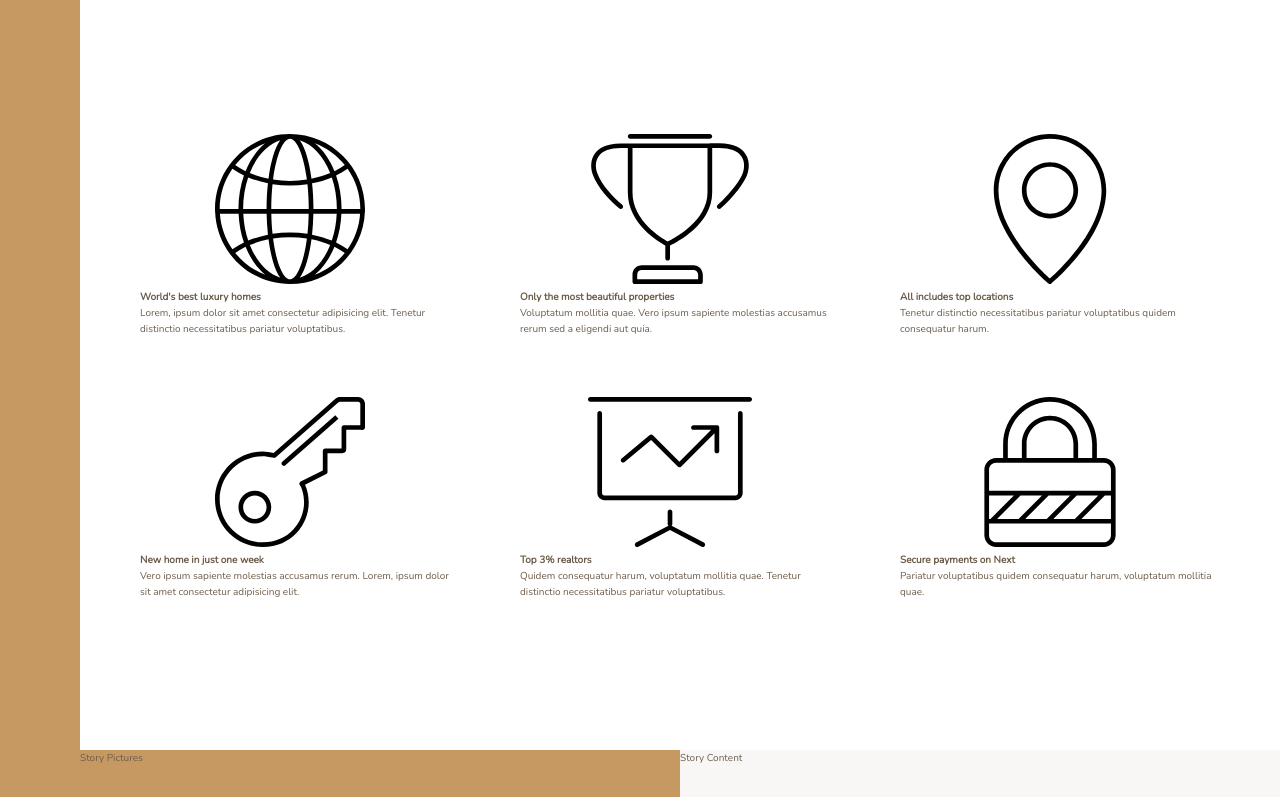
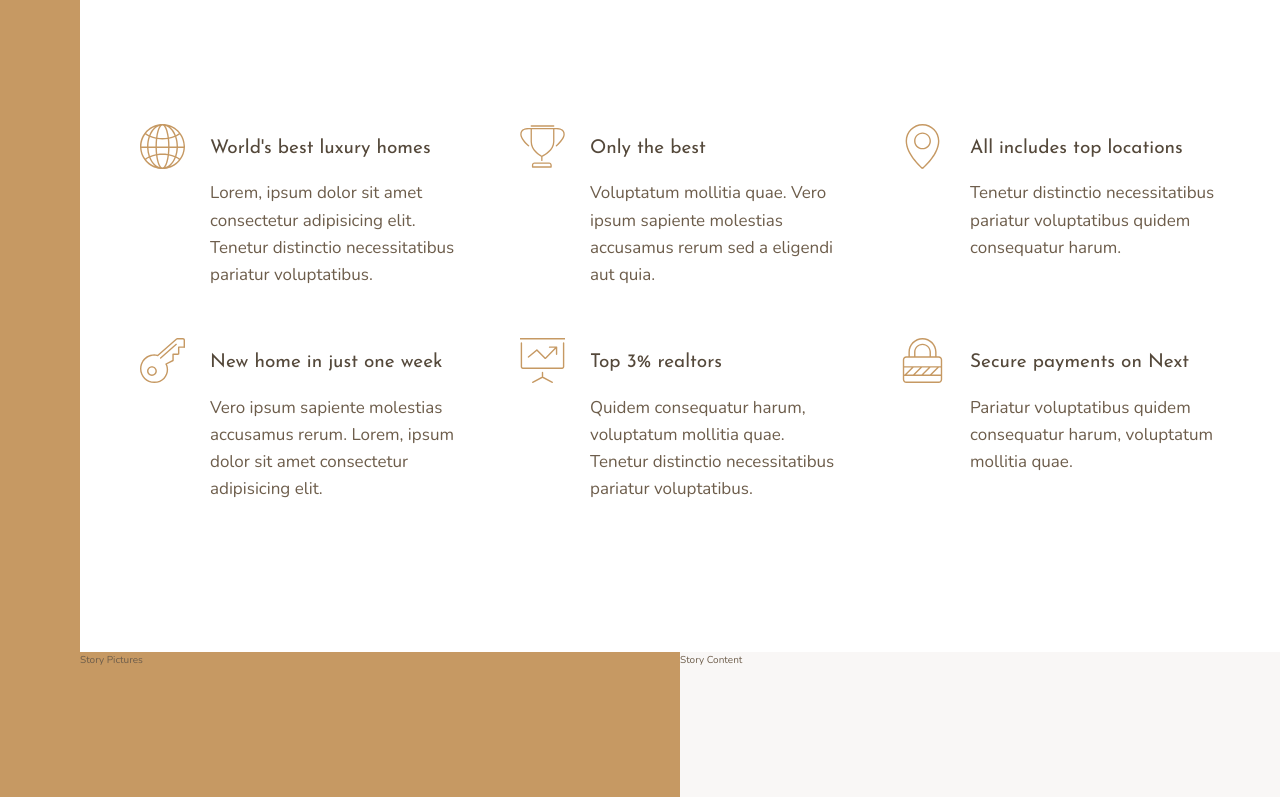
Before and after one commit to skusebauch/next, a website: page index.html in a window 1280 px wide. Shown: the part 656-1453 px from the top of the page. Drawn offline with nearby package versions, Linux system fonts and the light colour scheme.

Commit message:
implement feature section

```diff
--- a/index.html
+++ b/index.html
@@ -23,56 +23,53 @@
       </div>
 
       <section class="features">
+
         <div class="feature">
           <svg class="feature__icon">
             <use xlink:href="img/sprite.svg#icon-global"></use>
           </svg>
-          <h4 class="heading-4">World's best luxury homes</h4>
+          <h4 class="heading-4 heading-4--dark">World's best luxury homes</h4>
           <p class="feature__text">Lorem, ipsum dolor sit amet consectetur adipisicing elit. Tenetur distinctio necessitatibus pariatur voluptatibus.</p>
         </div>
-        <div class="feature">
+
         <div class="feature">
           <svg class="feature__icon">
             <use xlink:href="img/sprite.svg#icon-trophy"></use>
           </svg>
-            <h4 class="heading-4">Only the most beautiful properties</h4>
+          <h4 class="heading-4 heading-4--dark">Only the best</h4>
           <p class="feature__text">Voluptatum mollitia quae. Vero ipsum sapiente molestias accusamus rerum sed a eligendi aut quia.
           </p>
         </div>
-        </div>
-        <div class="feature">
+
         <div class="feature">
           <svg class="feature__icon">
             <use xlink:href="img/sprite.svg#icon-map-pin"></use>
           </svg>
-            <h4 class="heading-4">All includes top locations</h4>
+          <h4 class="heading-4 heading-4--dark">All includes top locations</h4>
           <p class="feature__text">Tenetur distinctio necessitatibus pariatur voluptatibus quidem consequatur harum.</p>
         </div>
-        </div>
-        <div class="feature">
+
         <div class="feature">
           <svg class="feature__icon">
             <use xlink:href="img/sprite.svg#icon-key"></use>
           </svg>
-            <h4 class="heading-4">New home in just one week</h4>
+          <h4 class="heading-4 heading-4--dark">New home in just one week</h4>
           <p class="feature__text">Vero ipsum sapiente molestias accusamus rerum. Lorem, ipsum dolor sit amet consectetur adipisicing elit.</p>
         </div>
-        </div>
-        <div class="feature">
+
         <div class="feature">
           <svg class="feature__icon">
             <use xlink:href="img/sprite.svg#icon-presentation"></use>
           </svg>
-            <h4 class="heading-4">Top 3% realtors</h4>
+          <h4 class="heading-4 heading-4--dark">Top 3% realtors</h4>
           <p class="feature__text">Quidem consequatur harum, voluptatum mollitia quae. Tenetur distinctio necessitatibus pariatur voluptatibus.</p>
         </div>
-        </div>
-        <div class="feature">
+
         <div class="feature">
           <svg class="feature__icon">
             <use xlink:href="img/sprite.svg#icon-lock"></use>
           </svg>
-            <h4 class="heading-4">Secure payments on Next</h4>
+          <h4 class="heading-4 heading-4--dark">Secure payments on Next</h4>
           <p class="feature__text">Pariatur voluptatibus quidem consequatur harum, voluptatum mollitia quae.</p>
         </div>
       </div>
--- a/sass/_features.scss
+++ b/sass/_features.scss
@@ -4,6 +4,30 @@
   margin: 15rem 0;
 
   display: grid;
-  grid-template-columns: repeat(3, 1fr);
+  // to make it responsive
+  // grid-template-columns: repeat(3, 1fr);
+  grid-template-columns: repeat(auto-fit, minmax(25rem, 1fr));
   grid-gap: 6rem;
+  // need to declare this otherwise content is default: stretch
+  align-items: start;
 }
+
+.feature {
+  display: grid;
+  grid-template-columns: min-content 1fr;
+  grid-row-gap: 1.5rem;
+  grid-column-gap: 2.5rem;
+
+  &__icon {
+    fill: $color-primary;
+    width: 4.5rem;
+    height: 4.5rem;
+    // minus 1 works only with explicit grid and we dont have defined rows
+    grid-row: 1 / span 2;
+    transform: translateY(-1rem);
+  }
+
+  &__text {
+    font-size: 1.7rem;
+  }
+}
--- a/sass/_typography.scss
+++ b/sass/_typography.scss
@@ -0,0 +1,25 @@
+%heading {
+  font-family: $font-display;
+  font-weight: 400;
+}
+
+.heading-1 {
+  @extend %heading;
+}
+
+.heading-2 {
+  @extend %heading;
+}
+
+.heading-3 {
+  @extend %heading;
+}
+
+.heading-4 {
+  @extend %heading;
+  font-size: 1.9rem;
+
+  &--light { color: $color-grey-light-1; }
+  &--dark { color: $color-grey-dark-1; }
+
+}
```
Also changed, not shown: css/style.css. Lines whose indentation alone changed are shown as unchanged.
